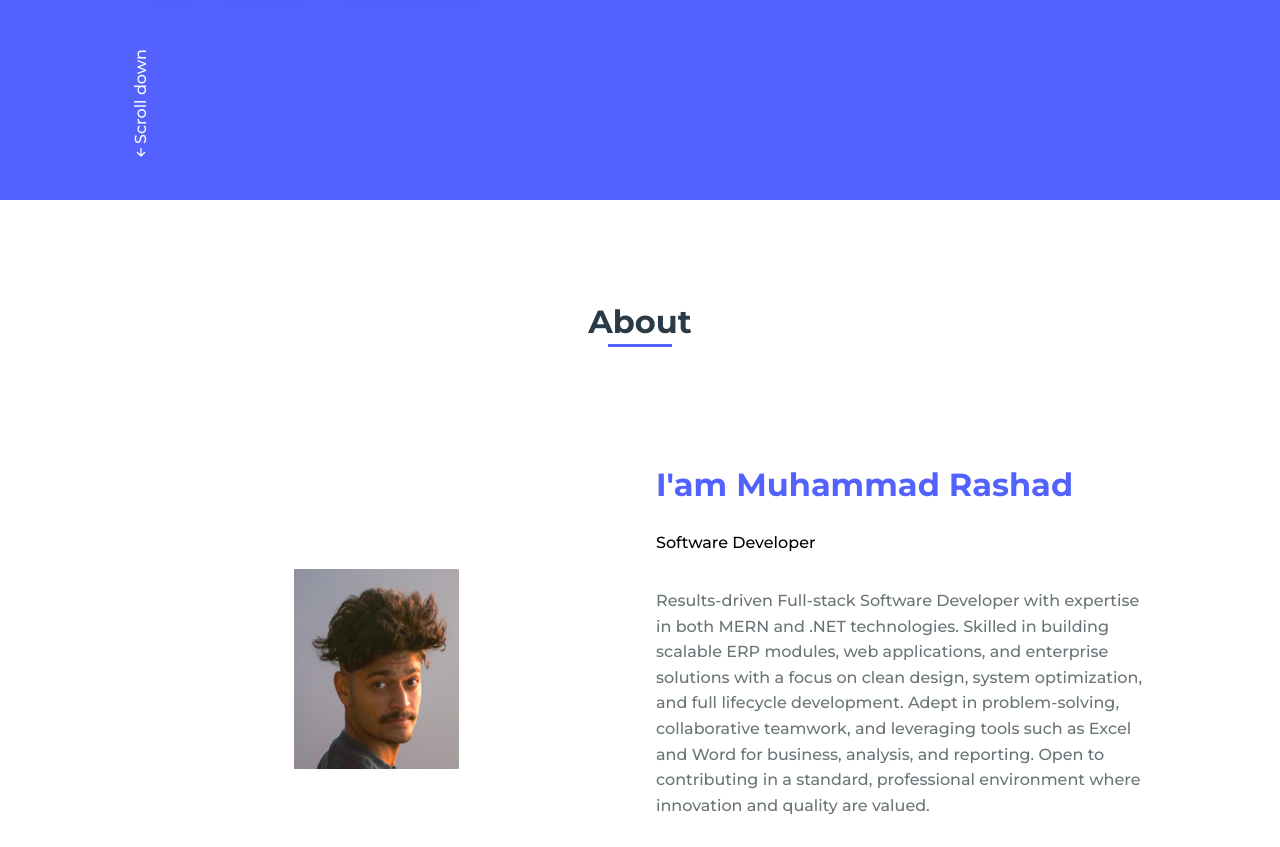
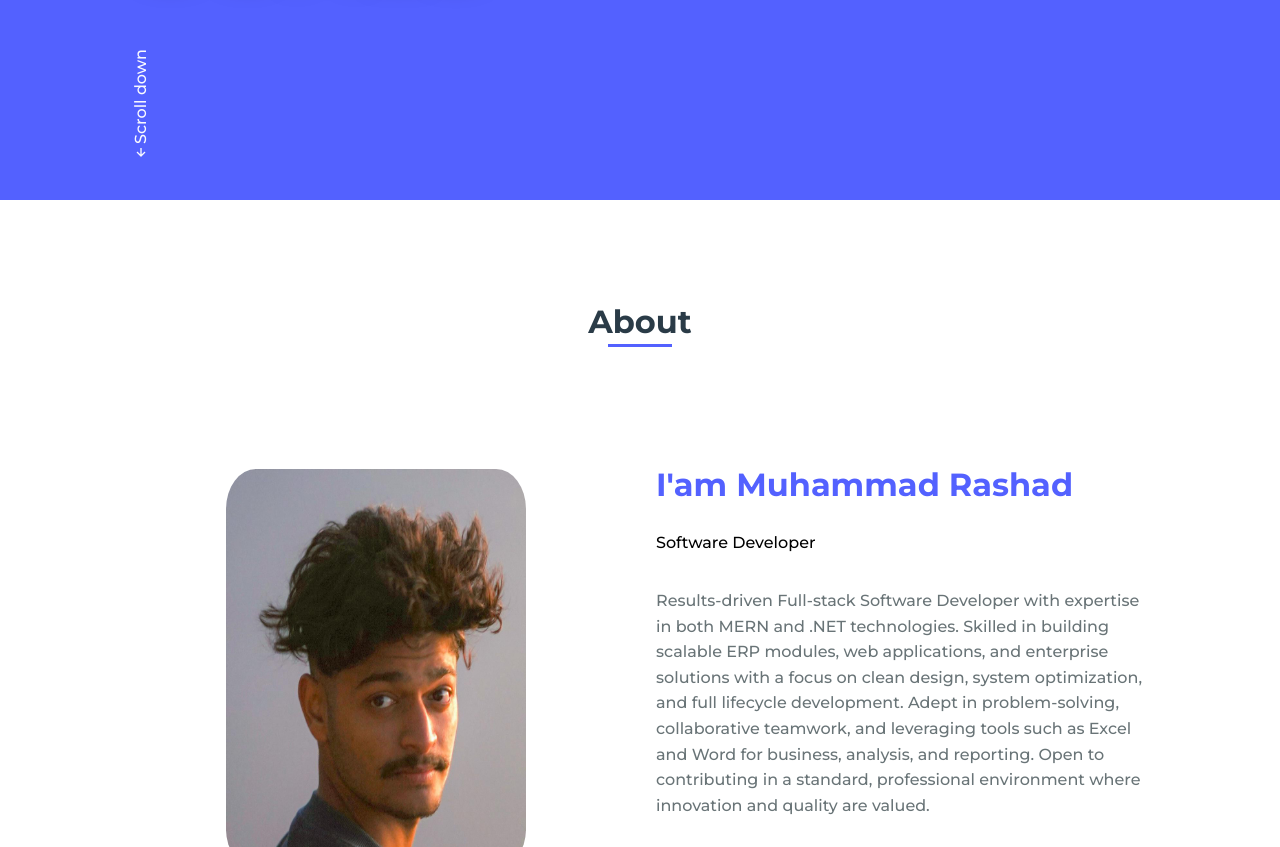
Before and after one commit to RashadMuhammad/rashad-portfolio, a plain HTML site: page index.html in a window 1280 px wide. Shown: the part 440-1287 px from the top of the page. Drawn offline with nearby package versions, Linux system fonts and the light colour scheme.

Commit message:
Update styles.css

```diff
--- a/assets/css/styles.css
+++ b/assets/css/styles.css
@@ -254,7 +254,7 @@ img{
 /*  SKILLS */
 .skills__container{
     row-gap: 2rem;
-    height: 500px;
+    height: 300px;
 }
 .skills__subtitle{
     color: var(--first-color);
@@ -448,11 +448,11 @@ img{
         padding: 4rem 0;
     }
     .about__img{
-        width: 200px;
-        height: 200px;
+        width: 300px;
+        height: 400px;
     }
     .about__img img{
-        width: 165px;
+        width: 465px;
     }
 
     .skills__container{
```
